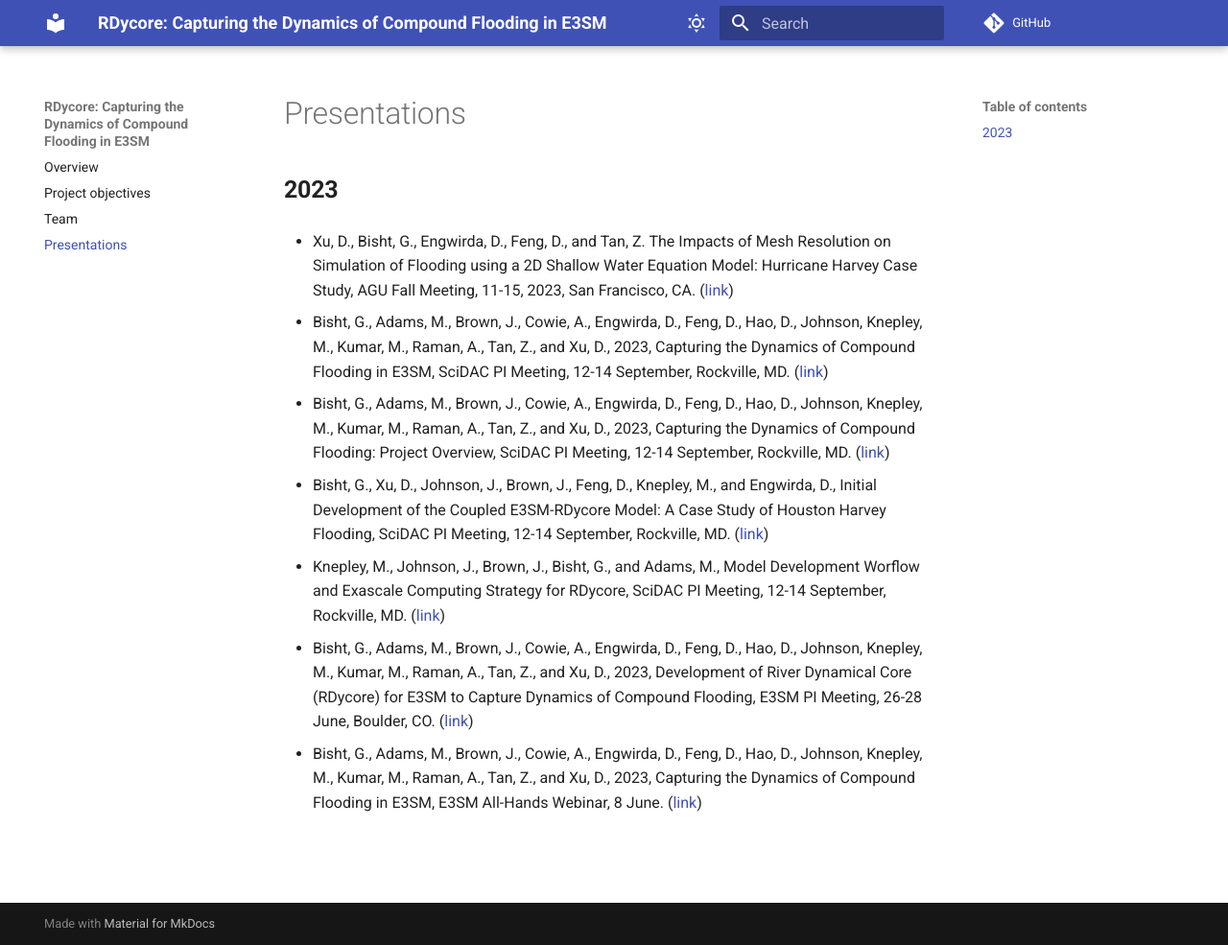
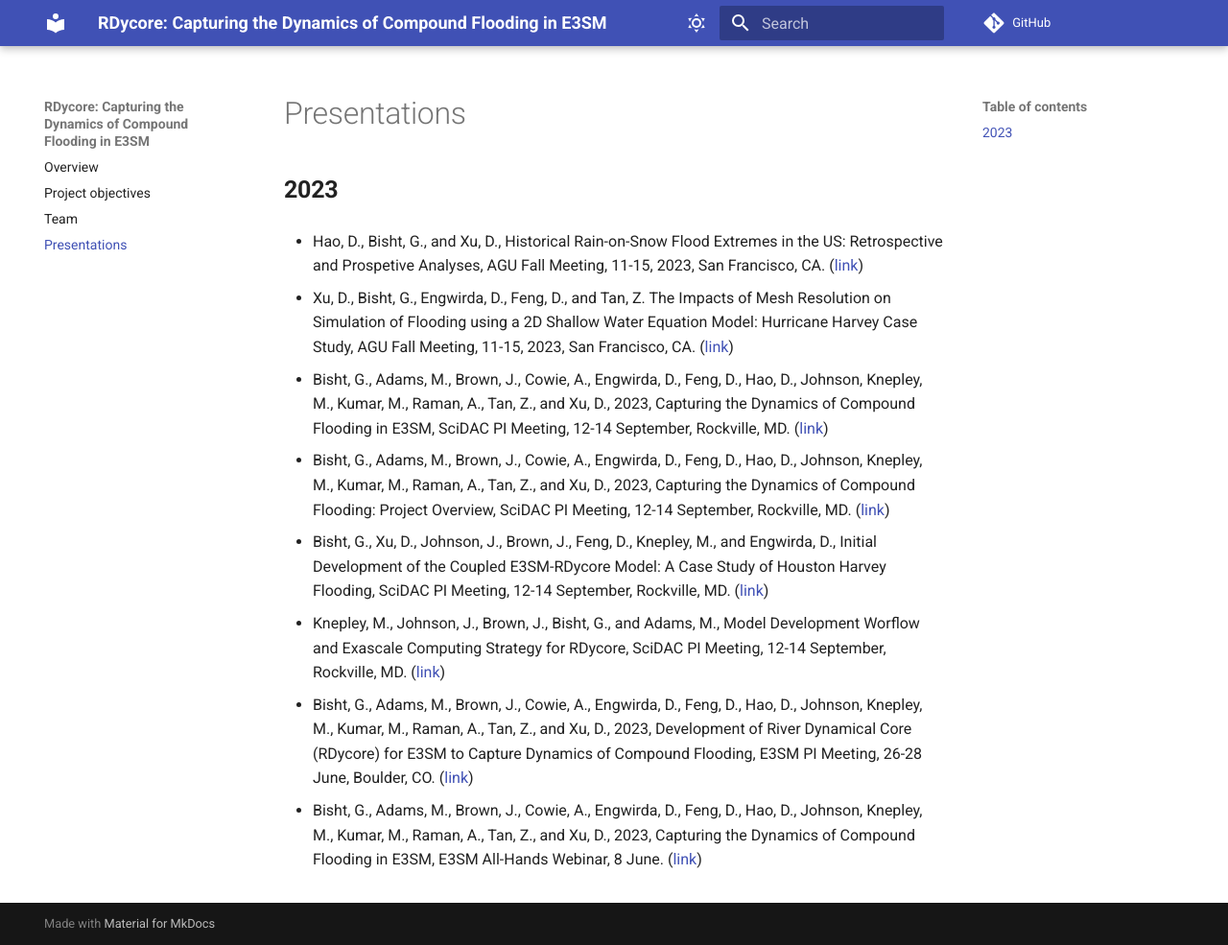
Before and after one commit to RDycore/RDycore.github.io, an MkDocs documentation site: the page built from docs/presentations.md, in a window 1280 px wide and 985 px high. Shown: the whole window at 96% size. Built offline with MkDocs 1.6.1 and Material for MkDocs 9.7.7, drawn with Linux system fonts in a browser that asks for light colours; comment, search, counter and statistics services are not loaded.

Commit message:
Add Dalei's AGU poster

```diff
--- a/docs/presentations.md
+++ b/docs/presentations.md
@@ -1,5 +1,7 @@
 
 ## **2023**
+
+- Hao, D., Bisht, G., and Xu, D., Historical Rain-on-Snow Flood Extremes in the US: Retrospective and Prospetive Analyses,  AGU Fall Meeting, 11-15, 2023, San Francisco, CA. ([link](https://www.dropbox.com/scl/fi/8413lzrcw426pwgkfahau/Hao_ROS_Poster_AGU_2023.pdf?rlkey=na69zzy7fr32yxmffxtxq15f1&dl=0))
 
 - Xu, D., Bisht, G., Engwirda, D., Feng, D., and Tan, Z. The Impacts of Mesh Resolution on Simulation of Flooding using a 2D Shallow Water Equation Model: Hurricane Harvey Case Study, AGU Fall Meeting, 11-15, 2023, San Francisco, CA. ([link](https://www.dropbox.com/scl/fi/ao20pnlvseok2t0n0xzsx/Xu_Harvey_Flooding_Poster_AGU_2023.pdf?rlkey=1te223vy5zhj6fh8s0zwv1cwn&dl=0))
 
```
